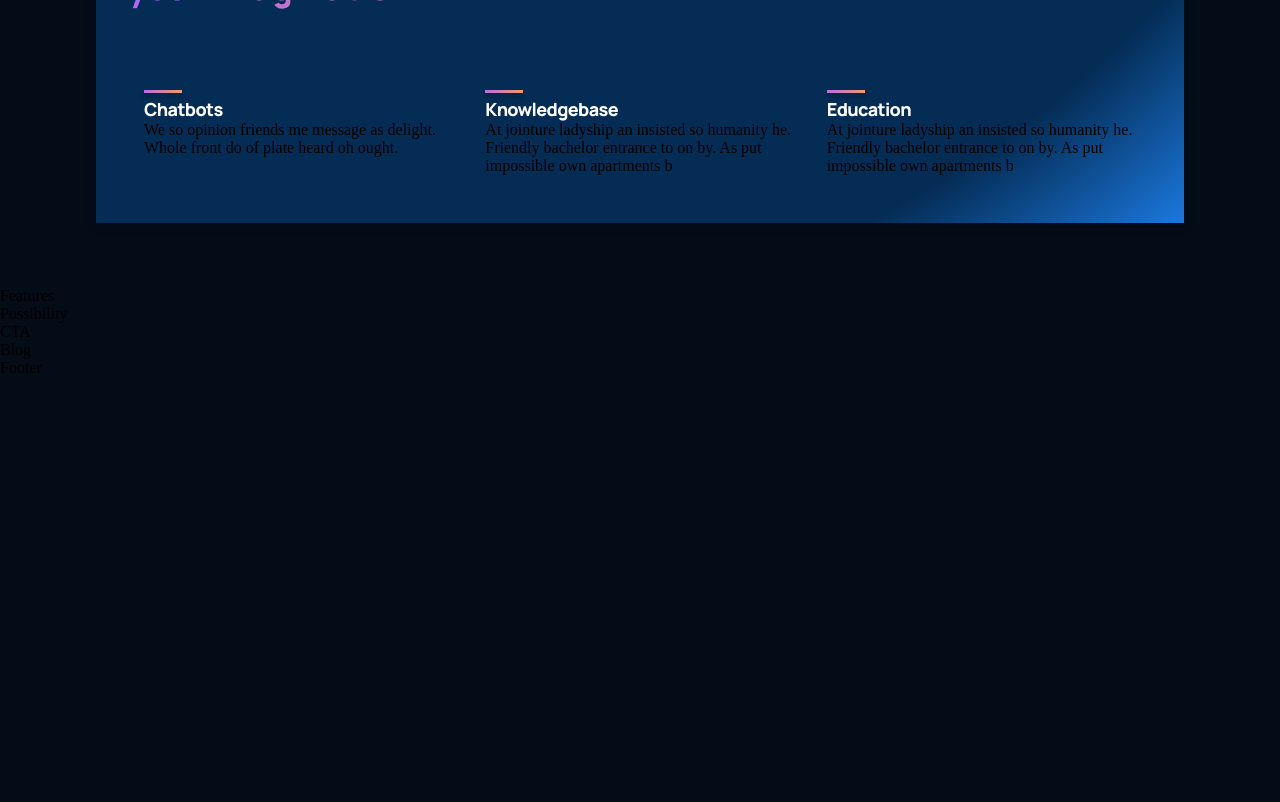
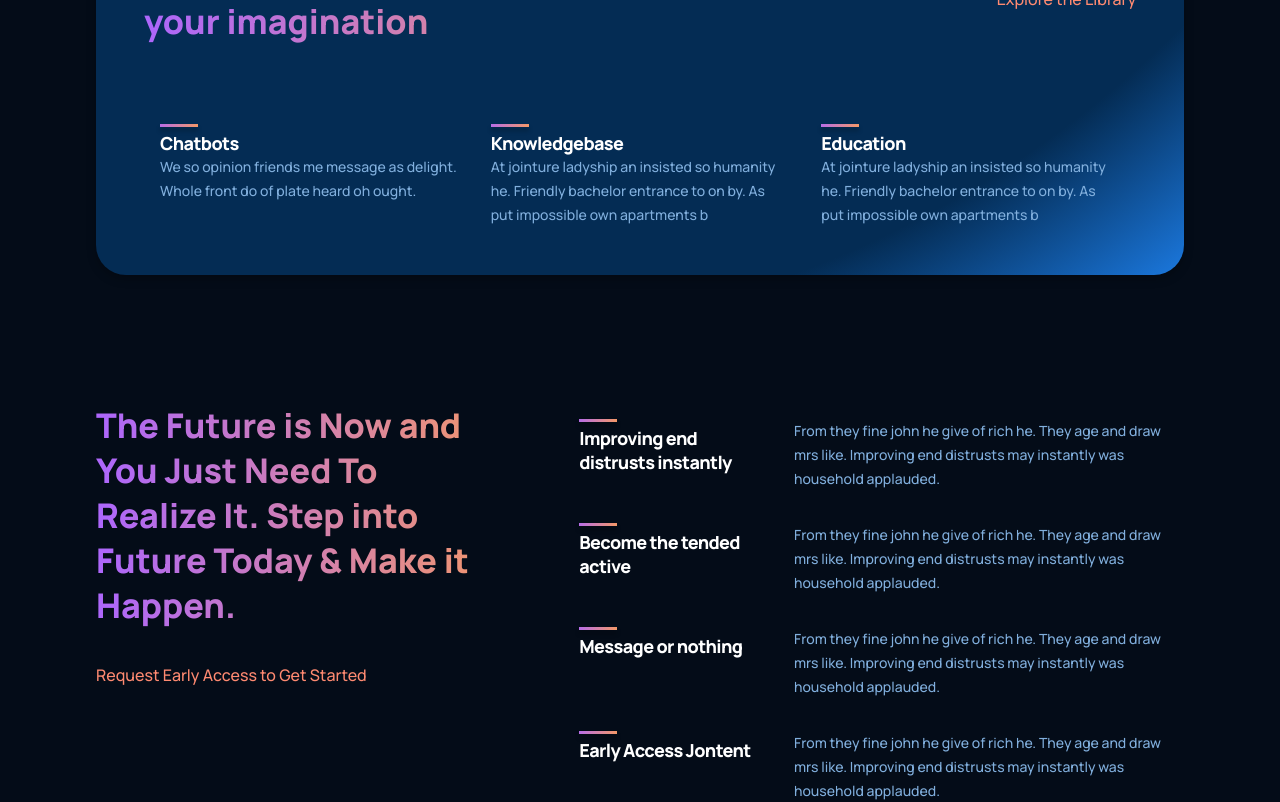
Before and after one commit to lukas884/gpt3project1, a React (Create React App) app: page / in a window 1280 px wide. Shown: the part 1340-2142 px from the top of the page. Before the commit the page ends 1717 px from the top, so only its background shows below. Built offline with nearby package versions, Linux system fonts and the light colour scheme.

Commit message:
moved on to the working section now, wgpt3 section done

```diff
--- a/src/components/feature/Feature.jsx
+++ b/src/components/feature/Feature.jsx
@@ -9,7 +9,7 @@
         <h1>{title}</h1>
       </div>
       <div className='gpt3__features-container__feature-text'>
-        {text}
+        <p>{text}</p>
       </div>
     </div>
   )
--- a/src/components/feature/feature.css
+++ b/src/components/feature/feature.css
@@ -29,3 +29,33 @@
     box-shadow: 0 4px 4px rgba(0, 0, 0, 0.25);
     margin-bottom: 0.25rem;
 }
+
+.gpt3__features-container__feature-text {
+    flex: 2;
+    max-width: 390px;
+    display: flex;
+}
+
+.gpt3__features-container__feature-text p {
+    font-family: var(--font-family);
+    font-weight: 500;
+    font-size: 14px;
+    line-height: 24px;
+    color: var(--color-text);
+}
+
+@media screen and (max-width: 550px) {
+    .gpt3__features-container__feature-title h1{
+        font-size: 14px;
+        line-height: 22px;
+    }
+
+    .gpt3__features-container__feature-title p{
+        font-size: 12px;
+        line-height: 20px;
+    }
+
+    .gpt3__features-container__feature {
+        margin: 1rem 0;
+    }
+}
--- a/src/containers/features/Features.jsx
+++ b/src/containers/features/Features.jsx
@@ -1,10 +1,38 @@
 import React from 'react';
 import './features.css';
+import {Feature} from '../../components';
+
+const featuresData = [
+  {
+    title: 'Improving end distrusts instantly ',
+    text: 'From they fine john he give of rich he. They age and draw mrs like. Improving end distrusts may instantly was household applauded.'
+  },
+  {
+    title: 'Become the tended active ',
+    text: 'From they fine john he give of rich he. They age and draw mrs like. Improving end distrusts may instantly was household applauded.'
+  },
+  {
+    title: 'Message or nothing ',
+    text: 'From they fine john he give of rich he. They age and draw mrs like. Improving end distrusts may instantly was household applauded.'
+  },
+  {
+    title: 'Early Access Jontent',
+    text: 'From they fine john he give of rich he. They age and draw mrs like. Improving end distrusts may instantly was household applauded.'
+  }
+]
 
 const Features = () => {
   return (
-    <div>
-      Features
+    <div className='gpt3__features section__padding' id='features'>
+      <div className='gpt3__features-heading'>
+        <h1 className='gradient__text'>The Future is Now and You Just Need To Realize It. Step into Future Today & Make it Happen.</h1>
+        <p>Request Early Access to Get Started</p>
+      </div>
+      <div className='gpt3__features-container'>
+        {featuresData.map((item, index) => (
+          <Feature title={item.title} text={item.text} key={item.title + index}/>
+        ))}
+      </div>
     </div>
   )
 }
--- a/src/containers/features/features.css
+++ b/src/containers/features/features.css
@@ -0,0 +1,57 @@
+.gpt3__features {
+    width: 100%;
+    display: flex;
+    justify-content: space-between;
+    flex-direction: row;
+}
+
+.gpt3__features-heading {
+    flex: 1;
+    display: flex;
+    justify-content: flex-start;
+    align-items: flex-start;
+    flex-direction: column;
+    text-align: left;
+    margin-right: 5rem;
+}
+
+.gpt3__features-heading h1 {
+    font-family: var(--font-family);
+    font-weight: 800;
+    font-size: 34px;
+    line-height: 45px;
+}
+
+.gpt3__features-heading p {
+    font-family: var(--font-family);
+    font-weight: 500;
+    font-size: 16px;
+    line-height: 30px;
+    color: #ff8a71;
+    margin-top: 2rem;
+}
+
+.gpt3__features-container {
+    flex: 1.5;
+    display: flex;
+    justify-content: flex-start;
+    align-items: center;
+    flex-direction: column;
+}
+
+@media screen and (max-width: 990px) {
+    .gpt3__features {
+        flex-direction: column;
+    }
+
+    .gpt3__features-heading {
+        margin: 0 0 2rem 0;
+    }
+}
+
+@media screen and (max-width: 550px) {
+    .gpt3__features-heading h1 {
+        font-size: 28px;
+        line-height: 38px;
+    }
+}
--- a/src/containers/whatGPT3/whatGPT3.css
+++ b/src/containers/whatGPT3/whatGPT3.css
@@ -2,8 +2,9 @@
     display: flex;
     flex-direction: column;
 
-    padding: 2rem;
+    padding: 3rem 3rem 2rem;
     background: var(--color-footer);
+    border-radius: 30px;
 
     /* ff 3.6+ */
     background:-moz-radial-gradient(circle at 30% -100%, #042c54 25%, rgba(4, 44, 84, 1) 85%, rgba(27, 120, 222, 1) 100%);
```
